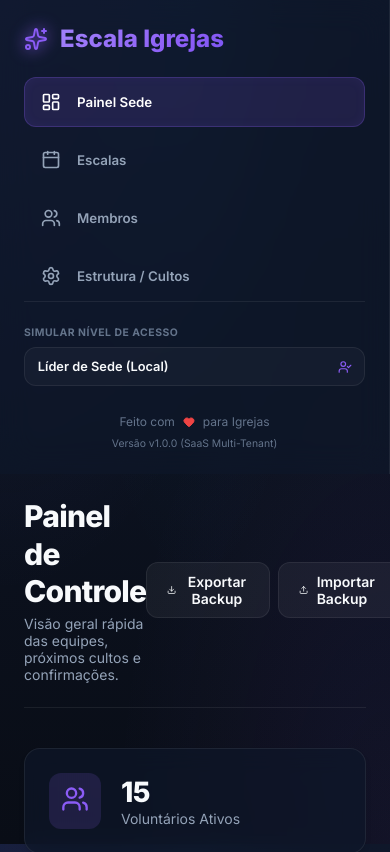
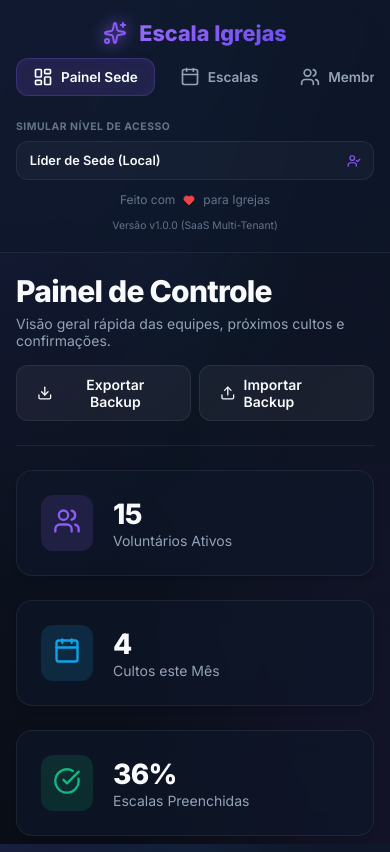
Before and after one commit to pedrohnaves1/escala, a React (Vite) app: page / in a window 390 px wide. Shown: the top 852 px of the page. Built offline with nearby package versions, Linux system fonts and the light colour scheme; no server answers; the database is empty.

Commit message:
style: optimize layout, sidebar navigation slider, and modals for mobile devices

```diff
--- a/src/index.css
+++ b/src/index.css
@@ -602,24 +602,103 @@ h1, h2, h3, h4, h5, h6 {
   .app-container {
     flex-direction: column;
   }
+
   .sidebar {
     width: 100%;
     height: auto;
     position: relative;
-    padding: 1.5rem;
+    padding: 1.25rem 1rem;
+    border-right: none;
+    border-bottom: 1px solid var(--glass-border);
+    backdrop-filter: blur(12px);
   }
+
   .sidebar-logo {
-    margin-bottom: 1.5rem;
+    margin-bottom: 0.75rem;
+    justify-content: center;
+    font-size: 1.35rem;
   }
+
+  .sidebar-nav {
+    flex-direction: row;
+    overflow-x: auto;
+    gap: 0.5rem;
+    padding-bottom: 0.5rem;
+    margin-bottom: 0.5rem;
+    width: 100%;
+    scrollbar-width: none; /* Firefox */
+  }
+
+  .sidebar-nav::-webkit-scrollbar {
+    display: none; /* Safari and Chrome */
+  }
+
+  .nav-item {
+    padding: 0.5rem 1rem;
+    white-space: nowrap;
+    width: auto;
+    justify-content: center;
+    font-size: 0.85rem;
+    gap: 0.5rem;
+  }
+
+  .sidebar-footer {
+    border-top: none;
+    padding-top: 0.5rem;
+    margin-top: 0;
+    flex-direction: row;
+    justify-content: space-between;
+    align-items: center;
+    flex-wrap: wrap;
+    gap: 0.75rem;
+    width: 100%;
+  }
+
+  .sidebar-footer > div {
+    margin-bottom: 0 !important;
+    flex: 1;
+    min-width: 180px;
+  }
+
   .main-content {
     margin-left: 0;
-    padding: 1.5rem;
+    padding: 1.25rem 1rem;
   }
-  .grid-cols-4, .grid-cols-3, .grid-cols-2 {
+
+  .grid-cols-12, .grid-cols-4, .grid-cols-3, .grid-cols-2 {
     grid-template-columns: 1fr;
   }
+
+  .grid-cols-12 > div {
+    grid-column: span 12 !important;
+  }
+
   .search-filter-bar {
     flex-direction: column;
     align-items: stretch;
+    gap: 0.75rem;
+  }
+
+  .app-header {
+    flex-direction: column;
+    align-items: flex-start;
+    gap: 1rem;
+    text-align: left;
+    margin-bottom: 1.5rem;
+  }
+
+  .app-header .btn {
+    width: 100%;
+    justify-content: center;
+  }
+
+  .modal-container {
+    width: 95% !important;
+    margin: 10px;
+    max-height: 90vh;
+  }
+
+  .grid-cols-3 {
+    grid-template-columns: 1fr !important;
   }
 }
```
